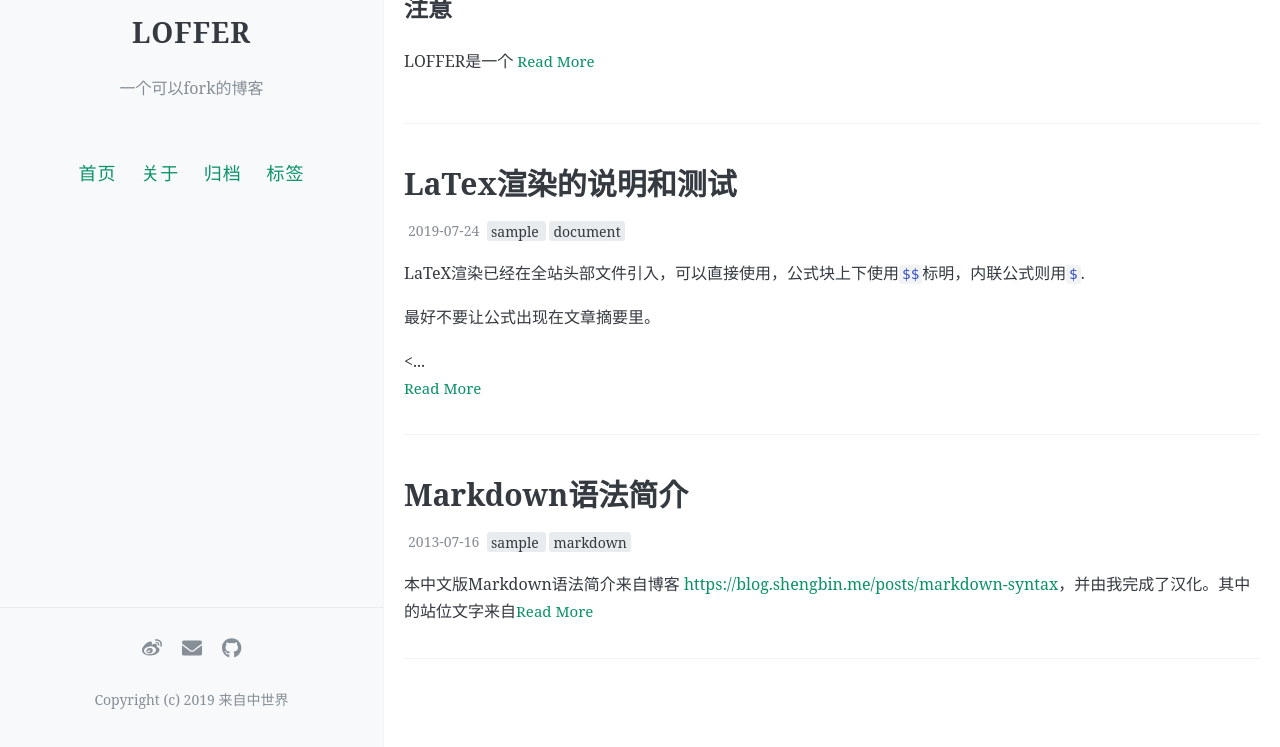
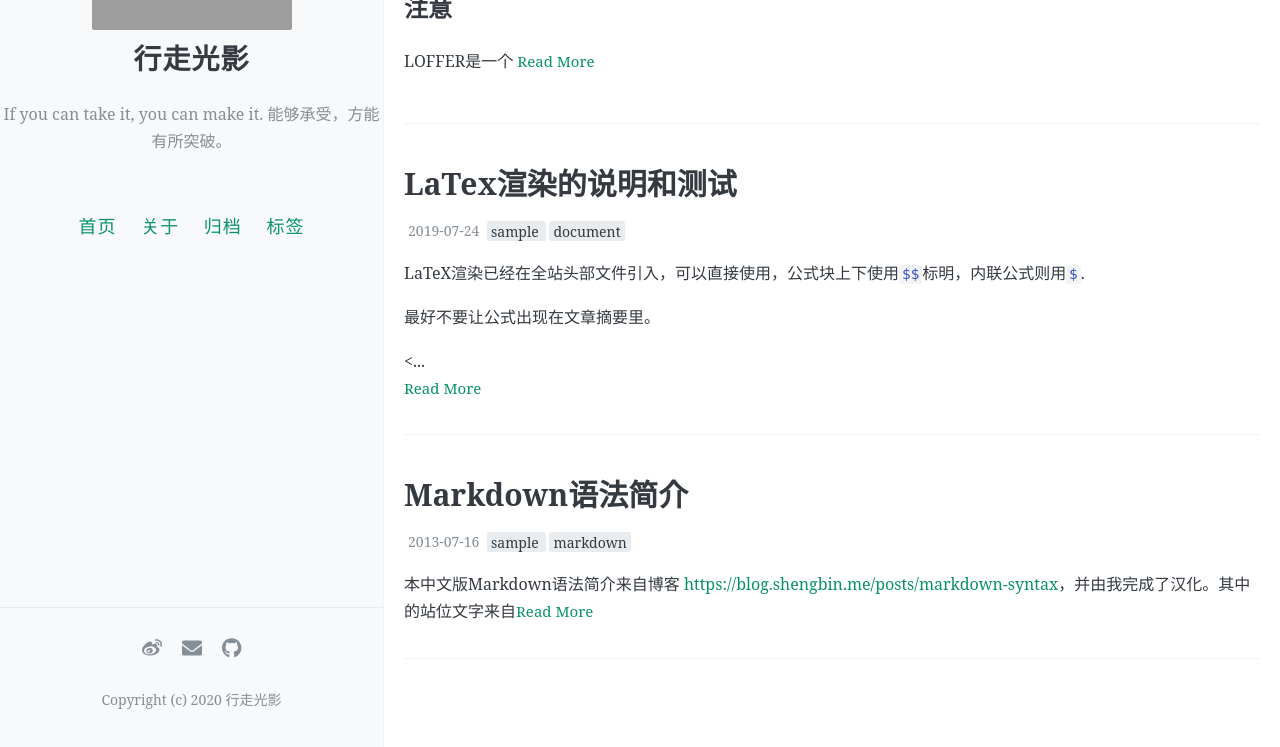
Before and after one commit to kernhu/KernHu.github.io, a Jekyll site: the page built from index.html, in a window 1280 px wide and 1037 px high. Shown: the part 290-1037 px from the top of the window. Built offline with Jekyll 4.4.1, drawn with Linux system fonts in a browser that asks for light colours; the list of posts is cut into pages by our own code; comment, search, counter and statistics services are not loaded; grey boxes are pictures that could not be loaded.

Commit message:
Update _config.yml

```diff
--- a/_config.yml
+++ b/_config.yml
@@ -7,16 +7,16 @@
 # 井号后面的文字是说明文档，不会被程序读取。
 
 # 描述/签名
-name: LOFFER
-description: 一个可以fork的博客
+name: 行走光影
+description: If you can take it, you can make it. 能够承受，方能有所突破。
 
 # 输入你的网站域名（如果你没有添加自己的域名，而是直接用GitHub pages分配的域名的话可以省略）
-url:
+url: www.walkpast.cn
 
 # 添加你的博客的二级域名，一般来说是你的repository名
 # 如果你的博客的URL是：(http://yourusername.github.io/repository-name)
 # 那么就写成 "/repository-name"
-baseurl: /LOFFER
+baseurl: /KernHu.github.io
 
 
 #
@@ -24,7 +24,7 @@ baseurl: /LOFFER
 #
 
 # 你的博客logo图片URL，建议尺寸不超过300px × 300px
-avatar: https://raw.githubusercontent.com/FromEndWorld/LOFFER/master/images/logo.png
+avatar: https://avatars1.githubusercontent.com/u/10485653?s=460&u=743e615ae7a759e074242efb7b06952f55f78297&v=4
 
 # 你的favicon（出现在浏览器tab上）图片URL，建议使用较小(64px × 64px)的图片
 favicon: https://raw.githubusercontent.com/FromEndWorld/LOFFER/master/images/favicon.png
@@ -42,7 +42,7 @@ navigation:
     url: /tags
 
 # 每页的文章数
-paginate: 8
+paginate: 11
 
 # 文章简介的区分标记
 excerpt_separator: <!-- more -->
@@ -52,10 +52,10 @@ footer-links:
   weibo: frommidworld #请输入你的微博个性域名 https://www.weibo.com/<thispart>
   behance: # https://www.behance.net/<>
   dribbble: # https://dribbble.com/<>
-  email: fromendworld@outlook.com
+  email: sky580@126.com
   facebook: #https://www.facebook.com/<>
   flickr: #https://www.flickr.com/<>
-  github: FromEndWorld/loffer #https://github.com/<>
+  github: https://github.com/KernHu #https://github.com/<>
   instagram: #https://instagram.com/<>
   linkedin: #https://www.linkedin.com/in/<>
   pinterest: #https://www.pinterest.com/<>
@@ -66,7 +66,7 @@ footer-links:
   youtube: # channel/<your_long_string> or user/<user-name>
 
 # 站点页脚的文字
-footer-text: Copyright (c) 2019 来自中世界
+footer-text: Copyright (c) 2020 行走光影
 
 #
 # 评论，注意，请不要同时添加多种不同的评论区
```
